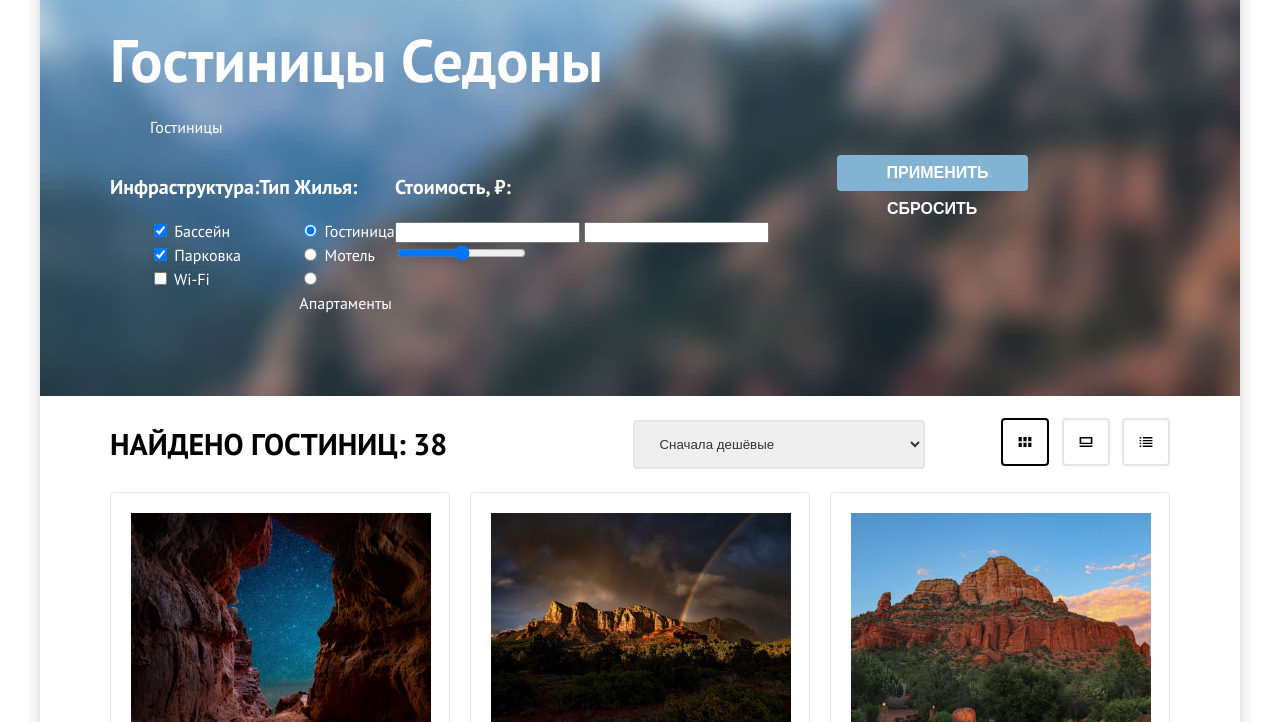
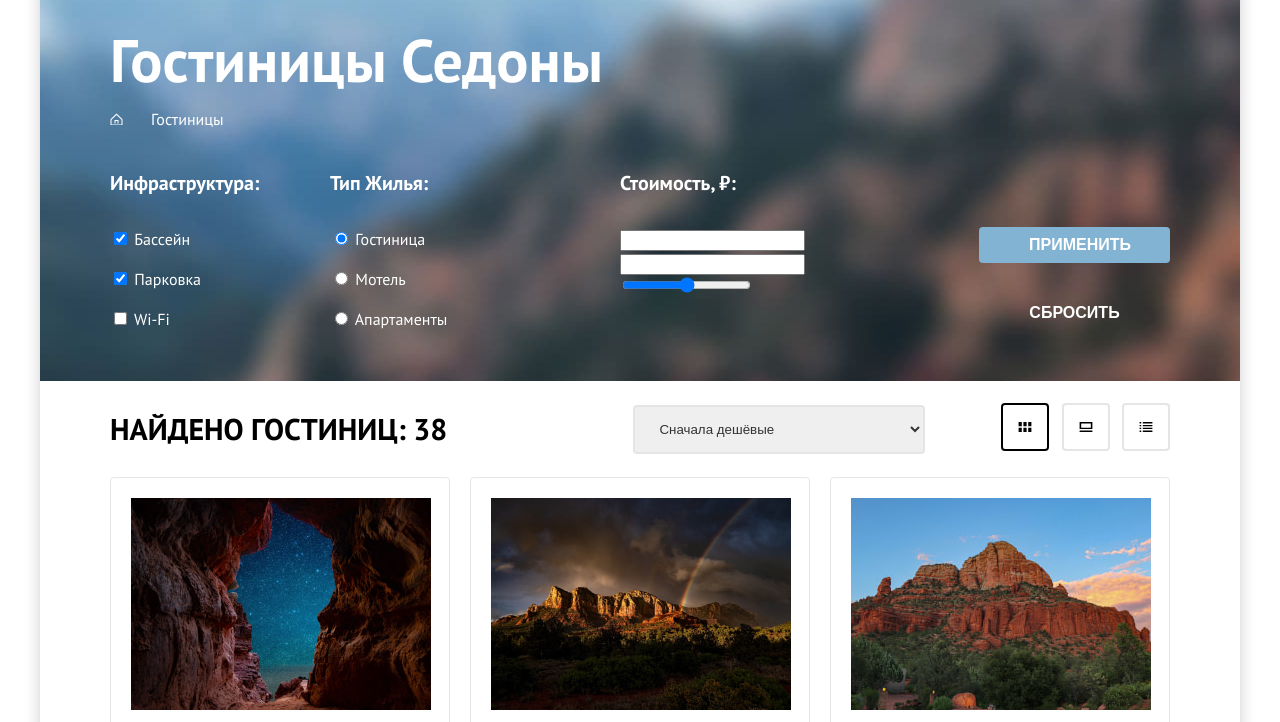
Before and after one commit to htmlacademy-htmlcss/2195915-sedona-36, a plain HTML site: page catalog.html in a window 1280 px wide. Shown: the part 78-800 px from the top of the page. Drawn offline with Linux system fonts and the light colour scheme.

Commit message:
Добавляет внутренние сетки в секцию с фильтрами в каталоге

```diff
--- a/catalog.html
+++ b/catalog.html
@@ -57,7 +57,7 @@
 
                 <ol class="breadcrumbs">
                   <li>
-                    <a class="breadcrumbs-link" href="index.html">
+                    <a class="breadcrumbs-link breadcrumbs-icon" href="index.html">
                       <span class="visually-hidden">Главная страница</span></a>
                   </li>
                   <li>
--- a/styles/styles.css
+++ b/styles/styles.css
@@ -534,7 +534,7 @@ body {
     background-repeat: no-repeat;
     color: #ffffff;
     margin: 0;
-    padding: 35px 70px 65px;
+    padding: 35px 70px 50px;
     display: flex;
 }
 
@@ -549,11 +549,17 @@ body {
     font-size: 60px;
     line-height: 78px;
     margin: 0;
+    margin-bottom: 8px;
 }
 
 /* breadcrumbs */
 .breadcrumbs {
     list-style: none;
+    margin: 0;
+    padding: 0;
+    display: flex;
+    align-items: center;
+    margin-bottom: 40px;
 }
 
 .breadcrumbs-link {
@@ -564,12 +570,47 @@ body {
     line-height: 21px;
     padding: 0;
     margin: 0;
+    margin-right: 28px;
+}
+
+.breadcrumbs-icon {
+    display: block;
+    background-image: url(../images/breadcrumbs-home.svg);
+    background-repeat: no-repeat;
+    width: 13px;
+    height: 12px;
 }
 
 .catalog-filter {
     display: flex;
     justify-content: space-between;
+    min-height: 160px;
     margin: 0 auto;
+}
+
+.infrastructure-wrapper {
+    margin-right: 70px;
+}
+
+.housing-wrapper {
+    width: 150px;
+    margin-right: 140px;
+}
+
+.price-wrapper {
+    margin-right: 70px;
+}
+
+.button-wrapper {
+    width: 192px;
+    height: 104px;
+    align-self: flex-end;
+}
+
+.infrastructure-input {
+    font-weight: 400;
+    font-size: 18px;
+    line-height: 23px;
 }
 
 .catalog-filter-title {
@@ -577,16 +618,23 @@ body {
     font-size: 20px;
     line-height: 24px;
     text-transform: capitalize;
+    margin: 0;
+    margin-bottom: 32px;
 }
 
 .catalog-filter-list {
+    width: 150px;
     list-style: none;
+    margin: 0;
+    padding: 0;
 }
 
-.infrastructure-input {
-    font-weight: 400;
-    font-size: 18px;
-    line-height: 23px;
+.catalog-filter-item {
+    margin-bottom: 16px;
+}
+
+.catalog-filter-item:last-child {
+    margin-bottom: 0;
 }
 
 .button-apply {
@@ -602,6 +650,7 @@ body {
     padding: 8px 50px;
     border: none;
     border-radius: 4px;
+    margin-bottom: 32px;
 }
 
 .button-reset {
```
Also changed, not shown: images/breadcrumbs-home.svg (renamed from images/home.svg), images/favourites-navigation.svg (deleted).
